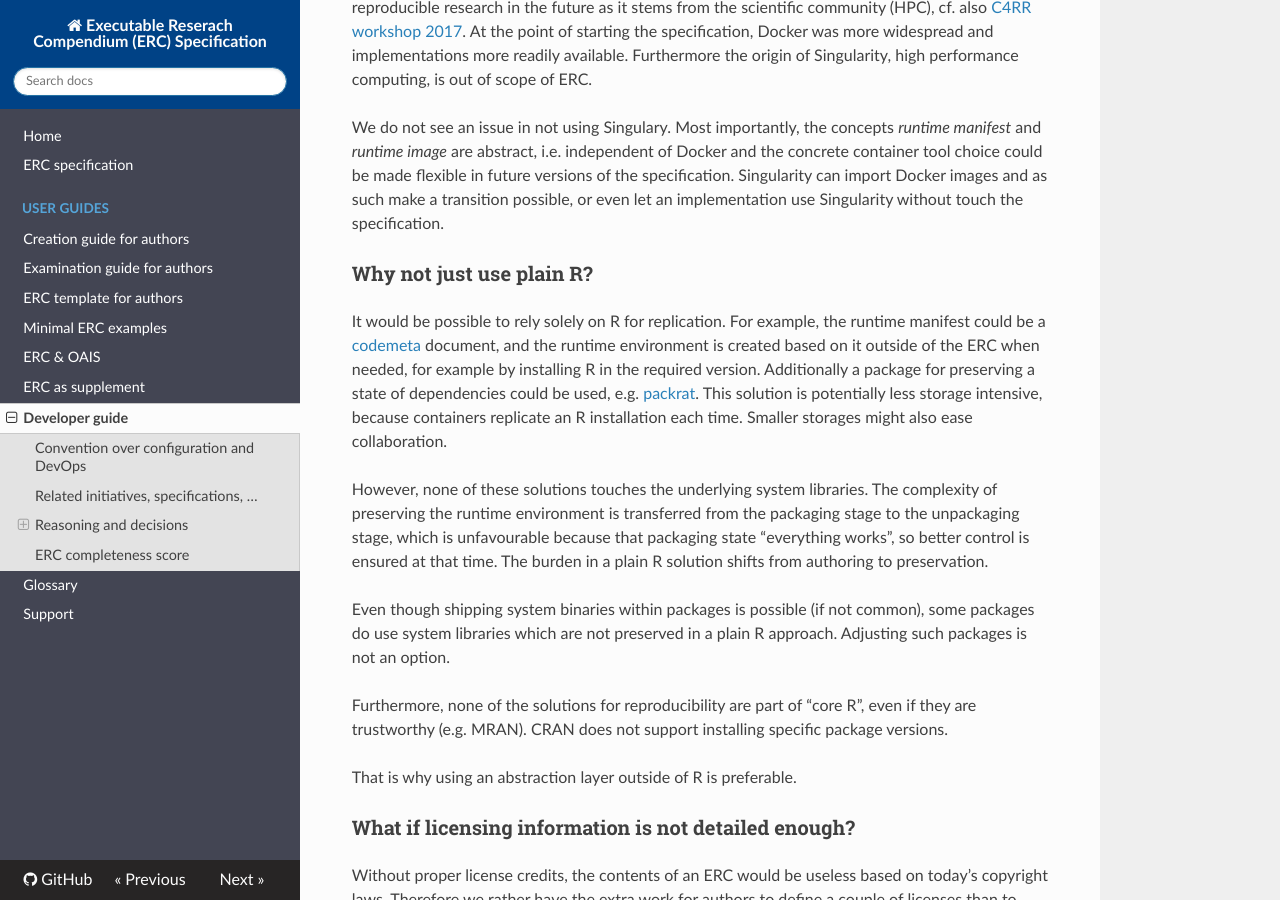
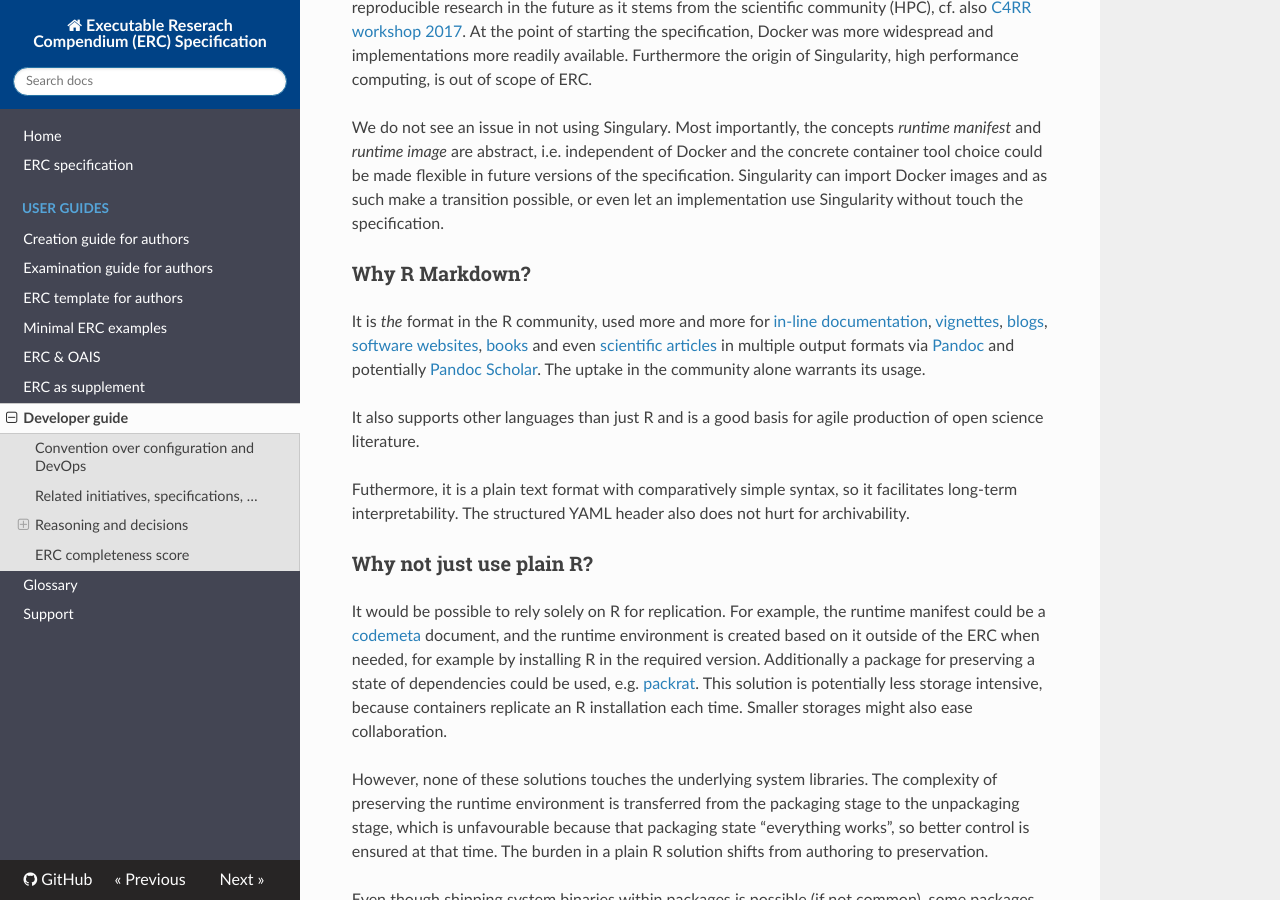
Before and after one commit to o2r-project/erc-spec, an MkDocs documentation site: the page built from docs/dev-guide/index.md, in a window 1280 px wide and 900 px high, scrolled down 4151 px. Built offline with MkDocs 1.6.1, drawn with Linux system fonts in a browser that asks for light colours; nearby versions of some CDN libraries; old or Windows-style settings are respelled for this version of MkDocs; some of the changed text lies outside the part shown.

Commit message:
add reasoning for Rmd format, closes #28

```diff
--- a/docs/dev-guide/index.md
+++ b/docs/dev-guide/index.md
@@ -53,7 +53,7 @@ Although much of the software we use today (like R) is actually quite "old", we
 So, valuable software will exists and be maintained outside of ERCs.
 Specific software might only exist in ERCs and can be thoroughly inspected forever, but _potentially_ not be executed anymore after a decade.
 
-We acknowledge a [half life](http://ivory.idyll.org/blog/2017-pof-software-archivability.html) of computations, but the **medium term reproducibility of ERC are already a huge improvement** over [the current state](https://doi.org/10.1016/j.cub.2013.11.014) at the example of research data.
+We acknowledge a [half life](http://ivory.idyll.org/blog/2017-pof-software-archivability.html) of computations and "exact repeatability", but the **medium term reproducibility of ERC are already a huge improvement** over [the current state](https://doi.org/10.1016/j.cub.2013.11.014) at the example of research data.
 The situation for research data might have improved in the last years, but the situation for code is mostly unknown and might be even worse.
 
 ### Notes and decisions to elaborate on...
@@ -129,6 +129,16 @@ Furthermore the origin of Singularity, high performance computing, is out of sco
 We do not see an issue in not using Singulary.
 Most importantly, the concepts _runtime manifest_ and _runtime image_ are abstract, i.e. independent of Docker and the concrete container tool choice could be made flexible in future versions of the specification.
 Singularity can import Docker images and as such make a transition possible, or even let an implementation use Singularity without touch the specification.
+
+### Why R Markdown?
+
+It is _the_ format in the R community, used more and more for [in-line documentation](https://cran.r-project.org/web/packages/roxygen2/vignettes/markdown.html), [vignettes](http://r-pkgs.had.co.nz/vignettes.html), [blogs](https://bookdown.org/yihui/blogdown/), [software websites](http://pkgdown.r-lib.org/), [books](https://bookdown.org/) and even [scientific articles](https://github.com/rstudio/rticles) in multiple output formats via [Pandoc](https://pandoc.org/) and potentially [Pandoc](https://peerj.com/articles/cs-112/) [Scholar](https://pandoc-scholar.github.io/).
+The uptake in the community alone warrants its usage.
+
+It also supports other languages than just R and is a good basis for agile production of open science literature.
+
+Futhermore, it is a plain text format with comparatively simple syntax, so it facilitates long-term interpretability.
+The structured YAML header also does not hurt for archivability.
 
 ### Why not just use plain R?
 
```
